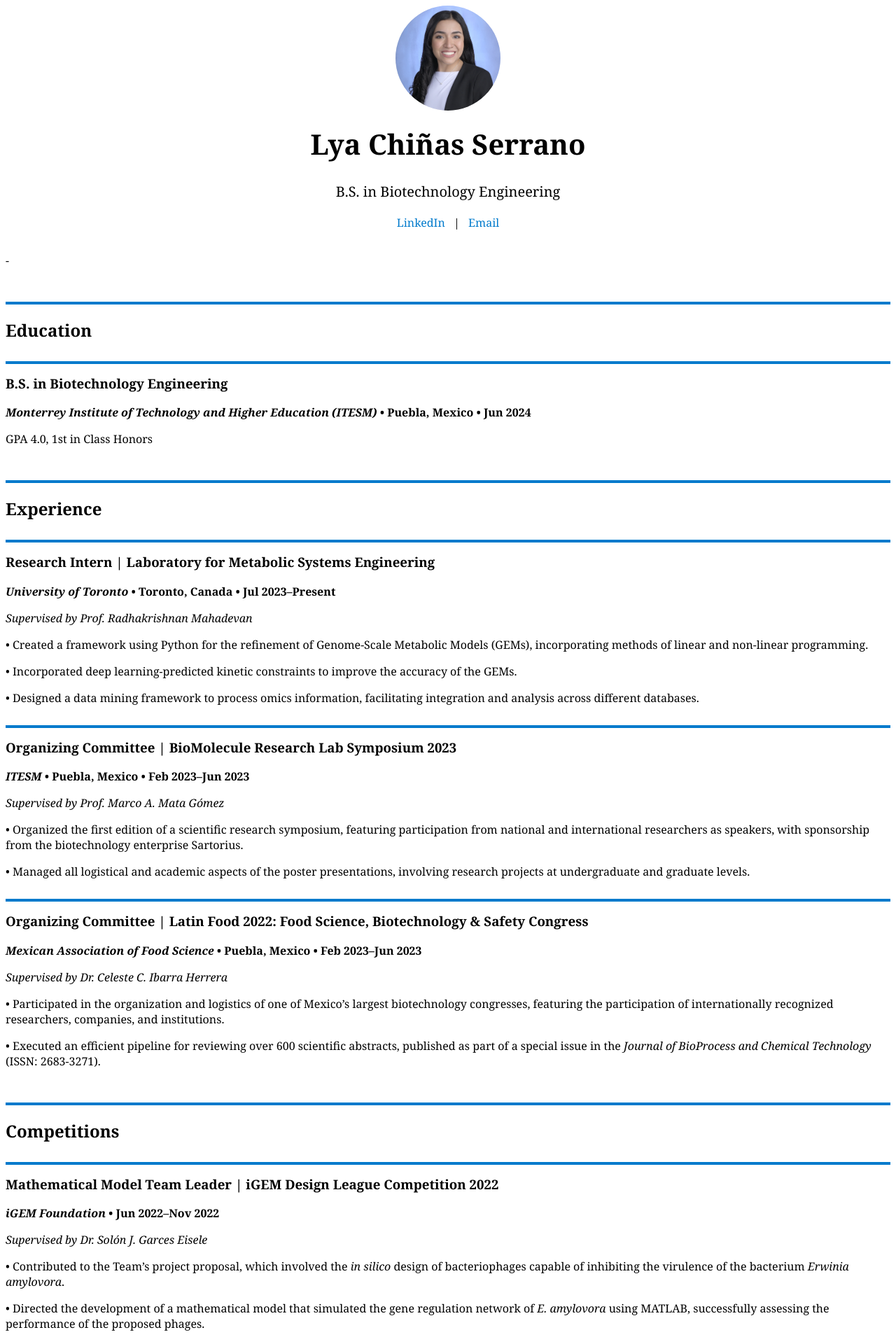
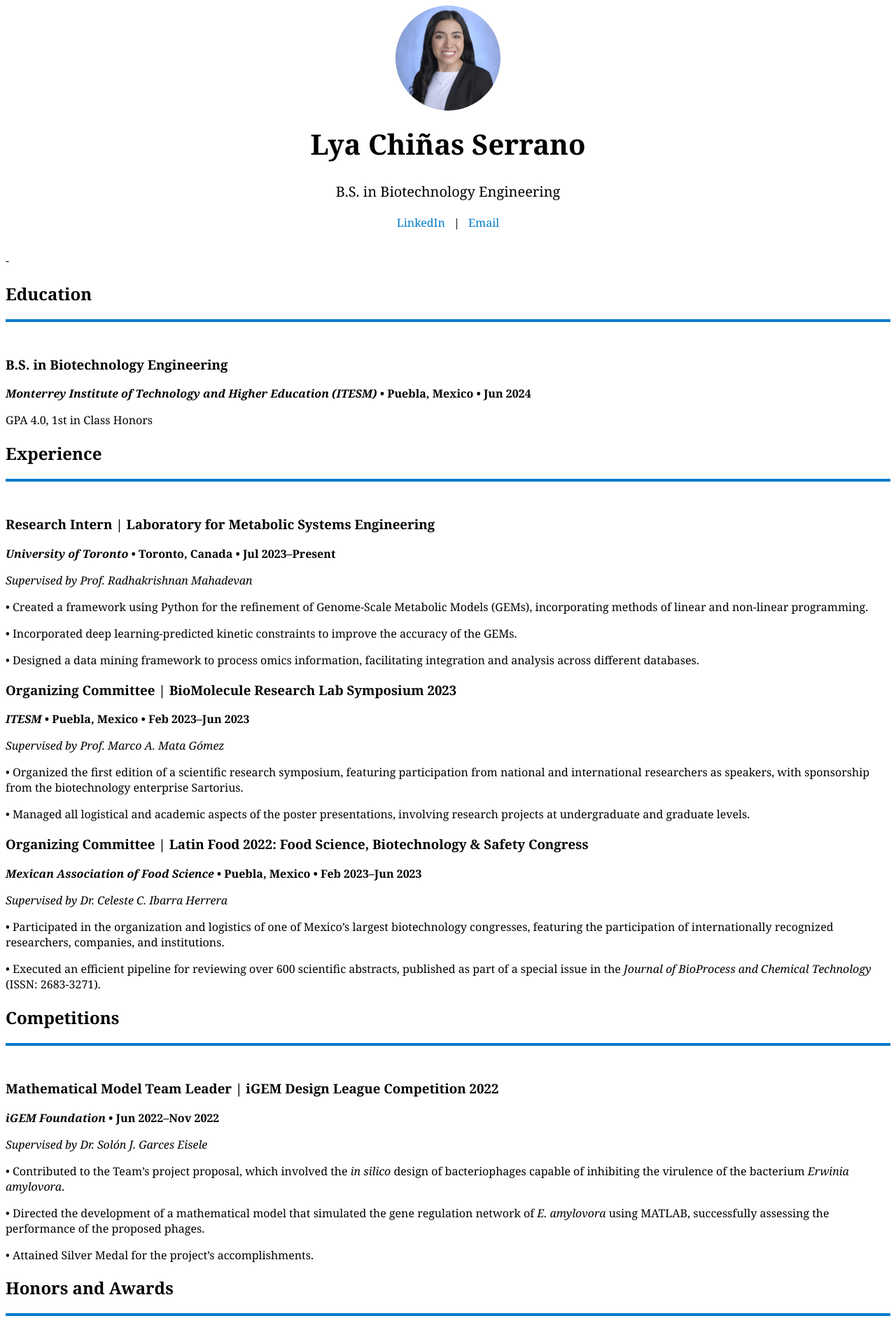
Before and after one commit to lyach/CV, a Jekyll site: the page built from README.md, in a window 1280 px wide. Shown: the top 1920 px of the page at 70% size. Built offline with Jekyll 4.4.1, drawn with Linux system fonts in a browser that asks for light colours; our own code applies the rules of GitHub Pages for plain Markdown files.

Commit message:
Layout update

```diff
--- a/assets/css/style.css
+++ b/assets/css/style.css
@@ -40,34 +40,18 @@ body {
     text-decoration: underline;
 }
 
-.page-content h2,
-.page-content h3 {
+.page-content h2 {
     position: relative;
-    padding-top: 1em;
-    margin-top: 2em;
+    padding-bottom: 1em;
+    margin-bottom: 2em;
 }
 
-.page-content h2::before,
-.page-content h3::before {
+.page-content h2::after {
     content: "";
     position: absolute;
-    top: 0;
+    bottom: 0;
     left: 0;
     right: 0;
     height: 4px;
-    background-color: #007acc;
-    margin-bottom: 1em;
+    background-color: #007acc;  /* This line sets the blue color */
 }
-
-.page-content h3 {
-    margin-top: 1.5em;
-}
-
-.page-content p {
-    margin-bottom: 1em;
-}
-
-.page-content .download-buttons {
-    display: none;
-}
-\
```
